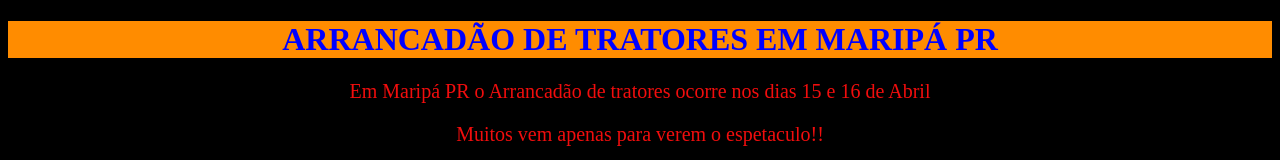
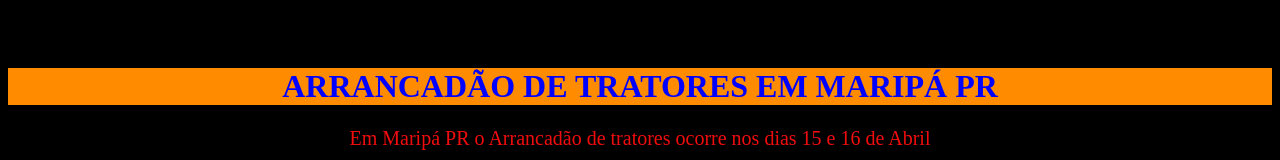
Before and after one commit to Modder-ofc/site-13-03-24, a plain HTML site: page index.html in a window 1280 px wide. Shown: the top 160 px of the page. Drawn offline with Linux system fonts and the light colour scheme; grey boxes are pictures that could not be loaded.

Commit message:
Update index.html

```diff
--- a/index.html
+++ b/index.html
@@ -9,6 +9,7 @@
 </head>
 <body>
     <main>
+        <h2>Rapaazzz<h2>
         <h1 id="principal">ARRANCADÃO DE TRATORES EM MARIPÁ PR</h1>
     </main>
     <p class="pr">Em Maripá PR o Arrancadão de tratores ocorre nos dias 15 e 16 de Abril</p>
```
